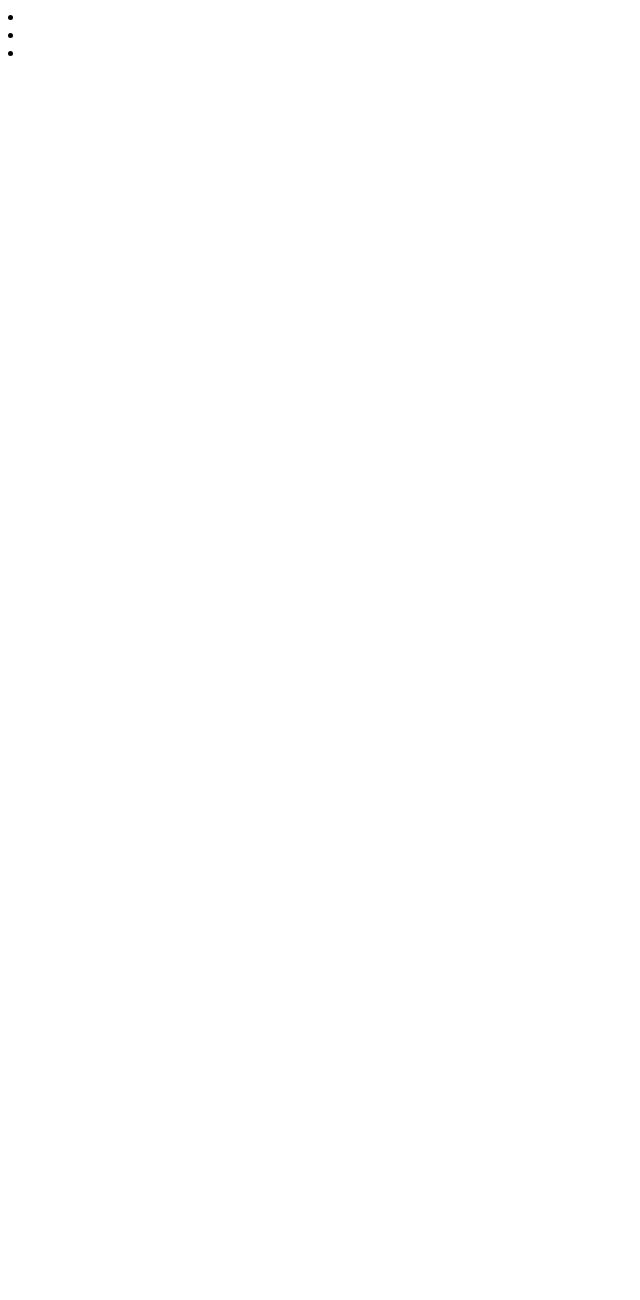
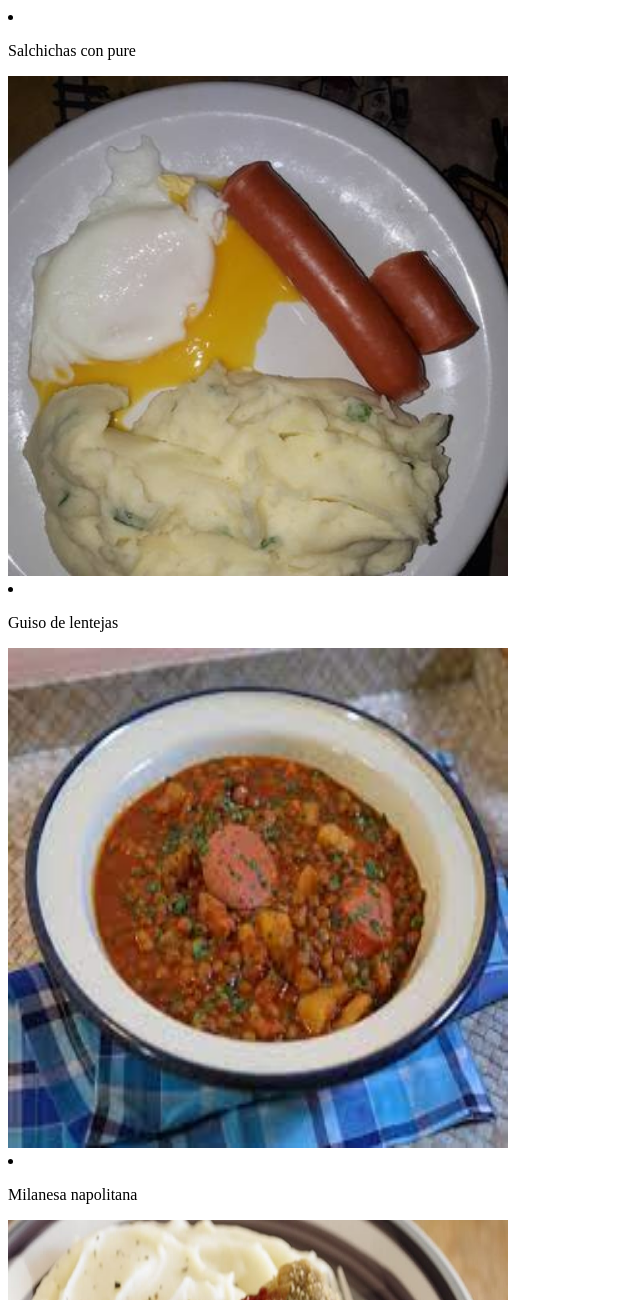
Before and after one commit to MougelJL/NOGUERA-6A-AV, a plain HTML site: page comidas/page.html in a window 1280 px wide. Shown: the top 1300 px of the page, without its empty margins (0-640 px from the left). Before the commit the page ends 800 px from the top, so only its background shows below. Drawn offline with Linux system fonts and the light colour scheme.

Commit message:
29/06/2022

```diff
--- a/comidas/page.html
+++ b/comidas/page.html
@@ -8,16 +8,16 @@
 </head>
 <body>
     <li>
-        <a href=""></a>
-        <img src="" alt="">
+        <p>Salchichas con pure</p>
+        <img src="./imagenes/Salchicas.jpg" width="500" height="500" alt="">
     </li>
     <li>
-        <a href=""></a>
-        <img src="" alt="">
+        <p>Guiso de lentejas</p>
+        <img src="./imagenes/Guiso.jfif" width="500" height="500" alt="">
     </li>
     <li>
-        <a href=""></a>
-        <img src="" alt="">
+        <p>Milanesa napolitana</p>
+        <img src="./imagenes/milanga.jpg" width="500" height="500" alt="">
     </li>
 </body>
 </html>
```
Also changed, not shown: amigos/page.html (+3 -1 lines), bandas/page.html (+3 -3 lines), comidas/imagenes/Guiso.jfif (added), comidas/imagenes/Salchicas.jpg (added), comidas/imagenes/milanga.jpg (added).
